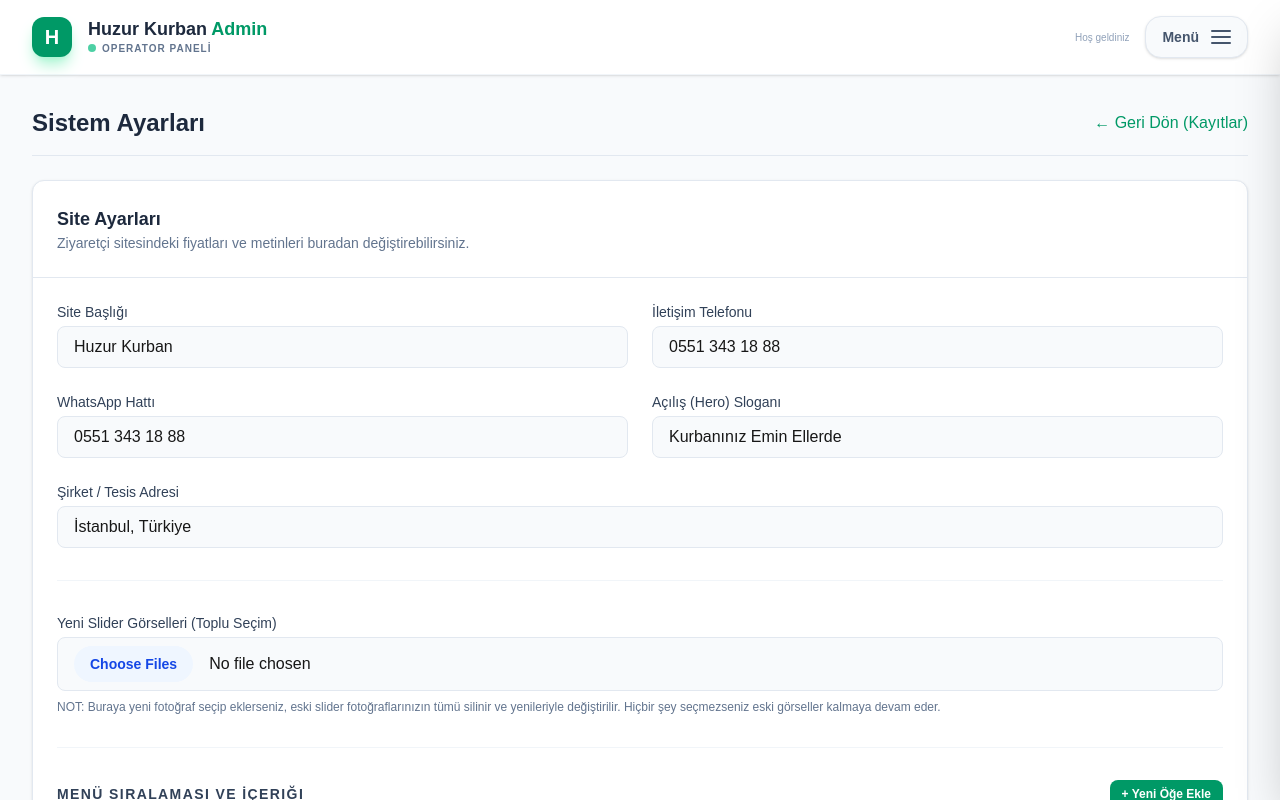
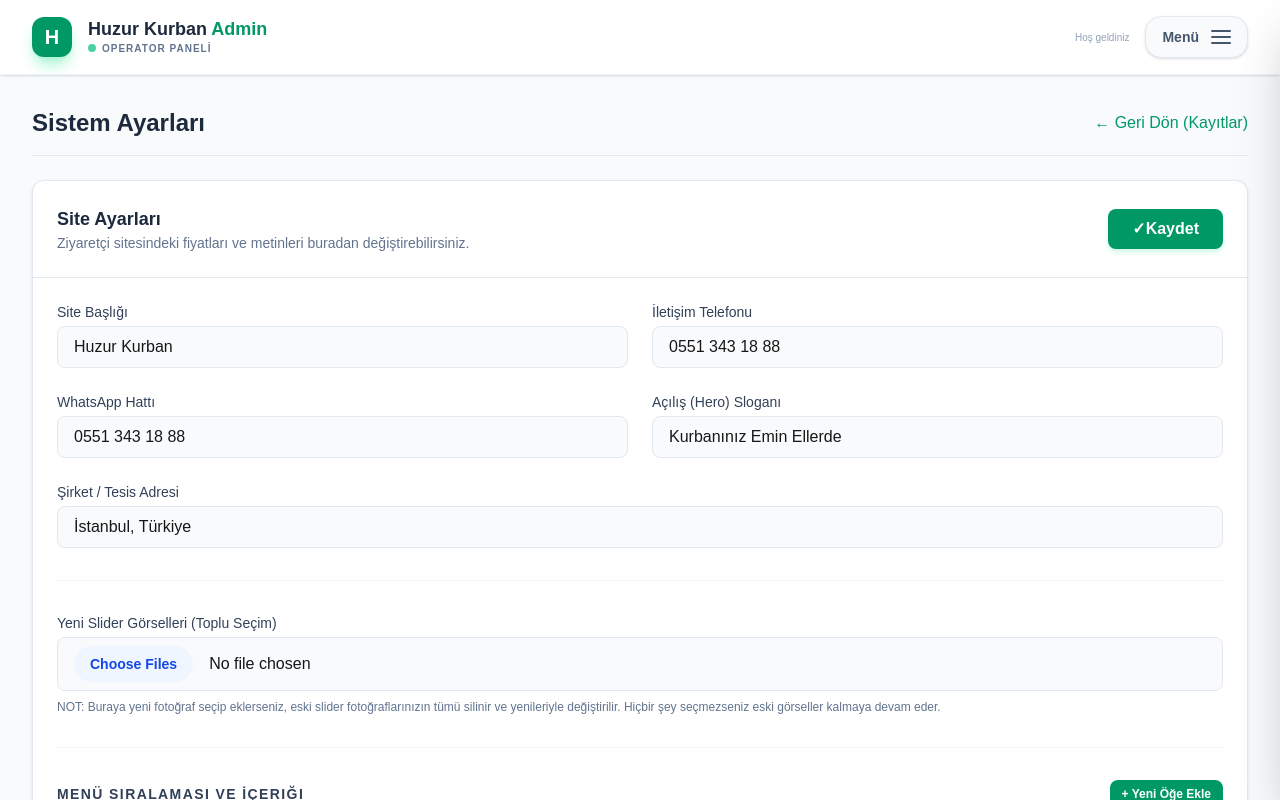
Before and after one commit to omerfarukkaraoglu-arch/huzurkurban, a Next.js app: page /admin/settings in a window 1280 px wide. Shown: the top 800 px of the page. Built offline with nearby package versions, Linux system fonts and the light colour scheme; no server answers; the database is empty.

Commit message:
feat: Ayarlar formuna ust kaydet butonu eklendi

```diff
--- a/src/app/admin/settings/SettingsForm.tsx
+++ b/src/app/admin/settings/SettingsForm.tsx
@@ -15,9 +15,22 @@ export default function SettingsForm({ initialData }: { initialData: any }) {
 
   return (
     <div className="bg-white rounded-xl shadow-sm border border-slate-200 overflow-hidden">
-      <div className="p-6 border-b border-slate-200">
-        <h3 className="text-lg font-bold text-slate-800">Site Ayarları</h3>
-        <p className="text-sm text-slate-500">Ziyaretçi sitesindeki fiyatları ve metinleri buradan değiştirebilirsiniz.</p>
+      <div className="p-6 border-b border-slate-200 flex justify-between items-center">
+        <div>
+          <h3 className="text-lg font-bold text-slate-800">Site Ayarları</h3>
+          <p className="text-sm text-slate-500">Ziyaretçi sitesindeki fiyatları ve metinleri buradan değiştirebilirsiniz.</p>
+        </div>
+        <button
+          onClick={() => (document.getElementById('save-settings-btn') as HTMLButtonElement)?.click()}
+          type="button"
+          disabled={isPending}
+          className="px-6 py-2 bg-emerald-600 hover:bg-emerald-700 text-white rounded-lg font-bold transition-all shadow-md shadow-emerald-100 disabled:opacity-70 flex items-center gap-2"
+        >
+          {isPending ? (
+            <span className="w-4 h-4 border-2 border-white/30 border-t-white rounded-full animate-spin"></span>
+          ) : '✓'}
+          Kaydet
+        </button>
       </div>
 
       <form action={formAction} className="p-6 space-y-8">
@@ -58,7 +71,12 @@ export default function SettingsForm({ initialData }: { initialData: any }) {
         {state?.success && <div className="p-3 bg-emerald-50 text-emerald-700 rounded-lg text-sm">{state.message}</div>}
 
         <div className="flex justify-end">
-          <button type="submit" disabled={isPending} className="px-6 py-2 bg-emerald-600 hover:bg-emerald-700 text-white rounded-lg font-medium transition-colors disabled:opacity-70">
+          <button
+            id="save-settings-btn"
+            type="submit"
+            disabled={isPending}
+            className="px-6 py-2 bg-emerald-600 hover:bg-emerald-700 text-white rounded-lg font-medium transition-colors disabled:opacity-70"
+          >
             {isPending ? 'Kaydediliyor...' : 'Ayarları Kaydet'}
           </button>
         </div>
```
